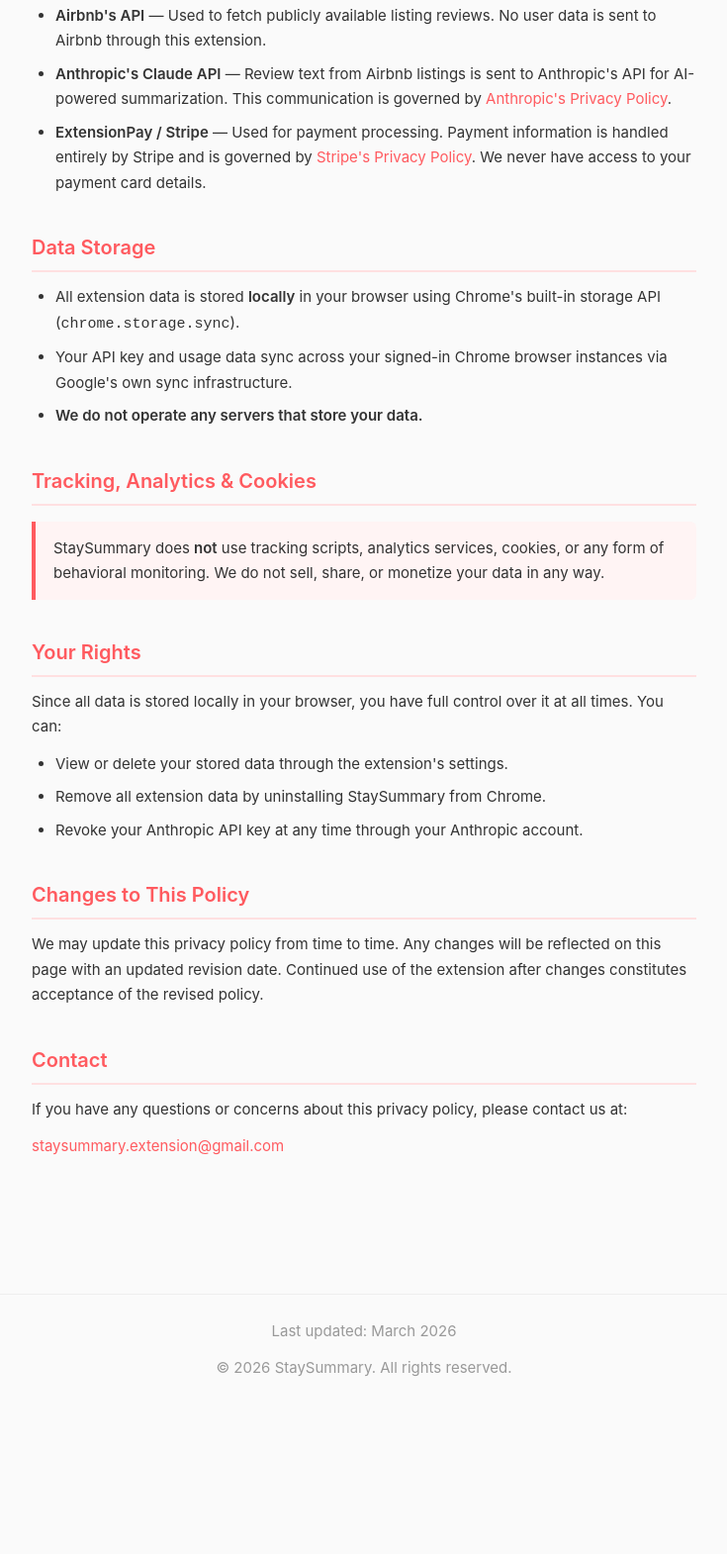
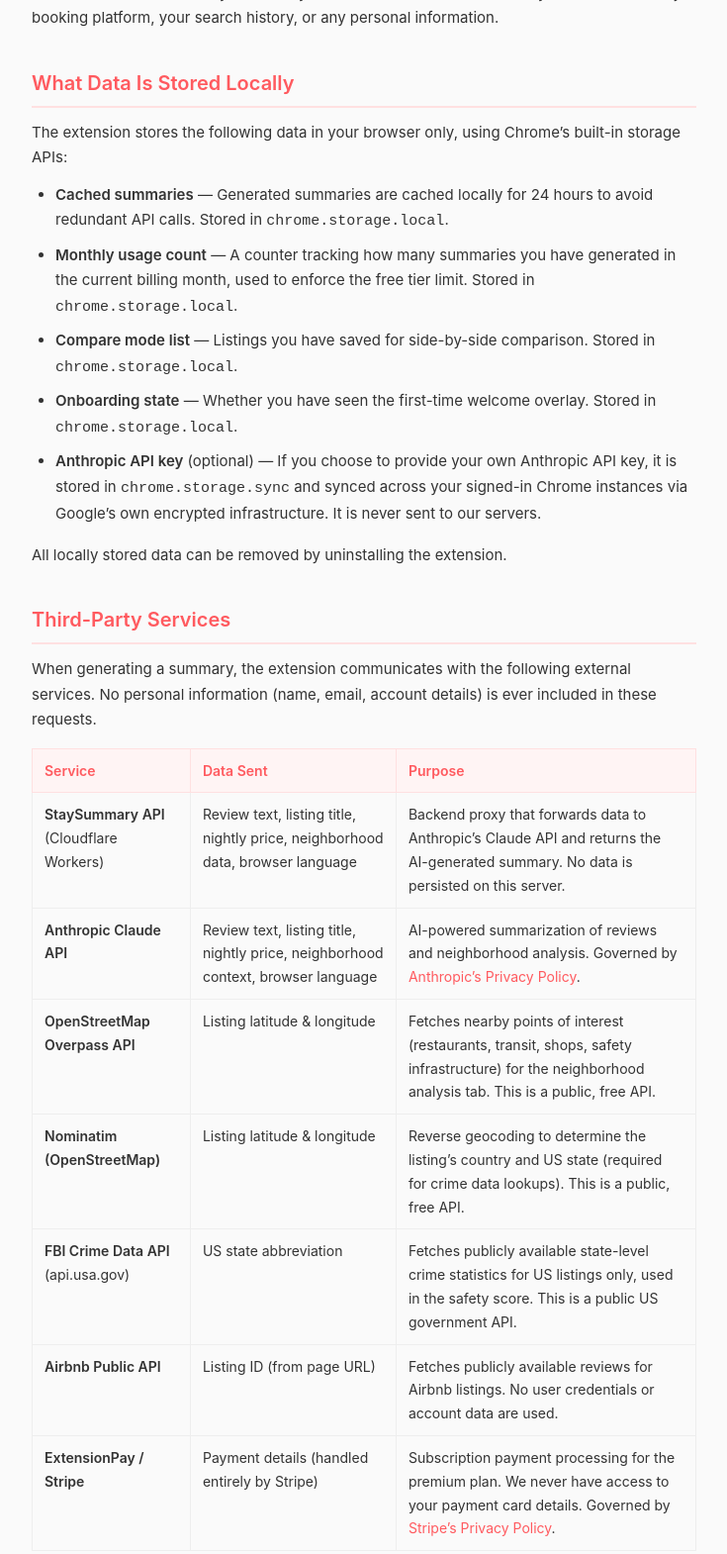
Before and after one commit to broadben/staysummary-privacy, a plain HTML site: page index.html in a window 1280 px wide. Shown: the part 858-2428 px from the top of the page at 99% size, without its empty margins (272-1007 px from the left). Before the commit the page ends 2289 px from the top, so only its background shows below. Drawn offline with Linux system fonts and the light colour scheme.

Commit message:
Update privacy policy for multi-platform app (v1.2)

```diff
--- a/index.html
+++ b/index.html
@@ -91,6 +91,32 @@
             font-size: 15px;
         }
 
+        table {
+            width: 100%;
+            border-collapse: collapse;
+            font-size: 14px;
+            margin: 16px 0;
+        }
+
+        th {
+            background-color: #fff4f4;
+            color: #FF5A5F;
+            text-align: left;
+            padding: 10px 12px;
+            border: 1px solid #ffe0e1;
+            font-weight: 600;
+        }
+
+        td {
+            padding: 10px 12px;
+            border: 1px solid #eee;
+            vertical-align: top;
+        }
+
+        tr:nth-child(even) td {
+            background-color: #fafafa;
+        }
+
         footer {
             text-align: center;
             padding: 24px 20px;
@@ -102,45 +128,94 @@
 </head>
 <body>
     <header>
-        <h1>StaySummary - Airbnb Review Summarizer</h1>
+        <h1>StaySummary</h1>
         <p>Privacy Policy</p>
     </header>
 
     <main>
         <section>
             <h2>Introduction</h2>
-            <p>StaySummary is a Chrome extension that summarizes Airbnb listing reviews using AI. We are committed to protecting your privacy. This policy explains what data the extension accesses, how it is handled, and what third-party services are involved.</p>
+            <p>StaySummary is a Chrome extension that uses AI to summarize accommodation reviews across major booking platforms including Airbnb, Booking.com, Vrbo, Expedia, Hotels.com, TripAdvisor, and Agoda. We are committed to protecting your privacy.</p>
+            <p>This policy explains what data the extension accesses, how it is processed, and which third-party services are involved.</p>
             <div class="highlight">
-                <strong>In short:</strong> We do not collect, store, or transmit any personal information to our servers. All data stays in your browser.
+                <strong>In short:</strong> We do not collect, store, or sell any personal information. Review and location data from listing pages is sent to AI and mapping services solely to generate summaries &mdash; it is not stored on our servers.
             </div>
         </section>
 
         <section>
-            <h2>Data We Collect</h2>
+            <h2>What Data the Extension Accesses</h2>
+            <p>When you click &ldquo;Summarize&rdquo; on a supported listing page, the extension reads the following information directly from that page:</p>
             <ul>
-                <li><strong>Anthropic API Key</strong> &mdash; If you provide your own API key, it is stored locally in your browser using <code>chrome.storage.sync</code>. It is never sent to our servers.</li>
-                <li><strong>Monthly Usage Count</strong> &mdash; A simple counter tracking how many summaries you have generated in the current month. This is stored locally via <code>chrome.storage.sync</code> for the sole purpose of enforcing usage limits.</li>
+                <li><strong>Listing reviews</strong> &mdash; Guest review text visible on the page (or fetched via the platform&rsquo;s public API for Airbnb).</li>
+                <li><strong>Listing title and nightly price</strong> &mdash; Used to provide context in the AI summary.</li>
+                <li><strong>Listing coordinates (latitude/longitude)</strong> &mdash; Extracted from page metadata or map links to enable neighborhood and safety analysis.</li>
             </ul>
-            <p>We do <strong>not</strong> collect any personal information such as your name, email address, browsing history, or any other identifying data.</p>
+            <p>None of this data is tied to your identity. The extension does <strong>not</strong> access your account on any booking platform, your search history, or any personal information.</p>
         </section>
 
         <section>
-            <h2>External Services</h2>
-            <p>StaySummary interacts with the following third-party services:</p>
+            <h2>What Data Is Stored Locally</h2>
+            <p>The extension stores the following data in your browser only, using Chrome&rsquo;s built-in storage APIs:</p>
             <ul>
-                <li><strong>Airbnb's API</strong> &mdash; Used to fetch publicly available listing reviews. No user data is sent to Airbnb through this extension.</li>
-                <li><strong>Anthropic's Claude API</strong> &mdash; Review text from Airbnb listings is sent to Anthropic's API for AI-powered summarization. This communication is governed by <a href="https://www.anthropic.com/privacy" target="_blank" rel="noopener">Anthropic's Privacy Policy</a>.</li>
-                <li><strong>ExtensionPay / Stripe</strong> &mdash; Used for payment processing. Payment information is handled entirely by Stripe and is governed by <a href="https://stripe.com/privacy" target="_blank" rel="noopener">Stripe's Privacy Policy</a>. We never have access to your payment card details.</li>
+                <li><strong>Cached summaries</strong> &mdash; Generated summaries are cached locally for 24 hours to avoid redundant API calls. Stored in <code>chrome.storage.local</code>.</li>
+                <li><strong>Monthly usage count</strong> &mdash; A counter tracking how many summaries you have generated in the current billing month, used to enforce the free tier limit. Stored in <code>chrome.storage.local</code>.</li>
+                <li><strong>Compare mode list</strong> &mdash; Listings you have saved for side-by-side comparison. Stored in <code>chrome.storage.local</code>.</li>
+                <li><strong>Onboarding state</strong> &mdash; Whether you have seen the first-time welcome overlay. Stored in <code>chrome.storage.local</code>.</li>
+                <li><strong>Anthropic API key</strong> (optional) &mdash; If you choose to provide your own Anthropic API key, it is stored in <code>chrome.storage.sync</code> and synced across your signed-in Chrome instances via Google&rsquo;s own encrypted infrastructure. It is never sent to our servers.</li>
             </ul>
+            <p>All locally stored data can be removed by uninstalling the extension.</p>
         </section>
 
         <section>
-            <h2>Data Storage</h2>
-            <ul>
-                <li>All extension data is stored <strong>locally</strong> in your browser using Chrome's built-in storage API (<code>chrome.storage.sync</code>).</li>
-                <li>Your API key and usage data sync across your signed-in Chrome browser instances via Google's own sync infrastructure.</li>
-                <li><strong>We do not operate any servers that store your data.</strong></li>
-            </ul>
+            <h2>Third-Party Services</h2>
+            <p>When generating a summary, the extension communicates with the following external services. No personal information (name, email, account details) is ever included in these requests.</p>
+
+            <table>
+                <thead>
+                    <tr>
+                        <th>Service</th>
+                        <th>Data Sent</th>
+                        <th>Purpose</th>
+                    </tr>
+                </thead>
+                <tbody>
+                    <tr>
+                        <td><strong>StaySummary API</strong><br>(Cloudflare Workers)</td>
+                        <td>Review text, listing title, nightly price, neighborhood data, browser language</td>
+                        <td>Backend proxy that forwards data to Anthropic&rsquo;s Claude API and returns the AI-generated summary. No data is persisted on this server.</td>
+                    </tr>
+                    <tr>
+                        <td><strong>Anthropic Claude API</strong></td>
+                        <td>Review text, listing title, nightly price, neighborhood context, browser language</td>
+                        <td>AI-powered summarization of reviews and neighborhood analysis. Governed by <a href="https://www.anthropic.com/privacy" target="_blank" rel="noopener">Anthropic&rsquo;s Privacy Policy</a>.</td>
+                    </tr>
+                    <tr>
+                        <td><strong>OpenStreetMap Overpass API</strong></td>
+                        <td>Listing latitude &amp; longitude</td>
+                        <td>Fetches nearby points of interest (restaurants, transit, shops, safety infrastructure) for the neighborhood analysis tab. This is a public, free API.</td>
+                    </tr>
+                    <tr>
+                        <td><strong>Nominatim (OpenStreetMap)</strong></td>
+                        <td>Listing latitude &amp; longitude</td>
+                        <td>Reverse geocoding to determine the listing&rsquo;s country and US state (required for crime data lookups). This is a public, free API.</td>
+                    </tr>
+                    <tr>
+                        <td><strong>FBI Crime Data API</strong><br>(api.usa.gov)</td>
+                        <td>US state abbreviation</td>
+                        <td>Fetches publicly available state-level crime statistics for US listings only, used in the safety score. This is a public US government API.</td>
+                    </tr>
+                    <tr>
+                        <td><strong>Airbnb Public API</strong></td>
+                        <td>Listing ID (from page URL)</td>
+                        <td>Fetches publicly available reviews for Airbnb listings. No user credentials or account data are used.</td>
+                    </tr>
+                    <tr>
+                        <td><strong>ExtensionPay / Stripe</strong></td>
+                        <td>Payment details (handled entirely by Stripe)</td>
+                        <td>Subscription payment processing for the premium plan. We never have access to your payment card details. Governed by <a href="https://stripe.com/privacy" target="_blank" rel="noopener">Stripe&rsquo;s Privacy Policy</a>.</td>
+                    </tr>
+                </tbody>
+            </table>
         </section>
 
         <section>
@@ -151,12 +226,12 @@
         </section>
 
         <section>
-            <h2>Your Rights</h2>
-            <p>Since all data is stored locally in your browser, you have full control over it at all times. You can:</p>
+            <h2>Your Rights &amp; Control</h2>
+            <p>Since all personal data is stored locally in your browser, you have full control at all times:</p>
             <ul>
-                <li>View or delete your stored data through the extension's settings.</li>
                 <li>Remove all extension data by uninstalling StaySummary from Chrome.</li>
-                <li>Revoke your Anthropic API key at any time through your Anthropic account.</li>
+                <li>Clear cached summaries through Chrome&rsquo;s extension storage settings.</li>
+                <li>Revoke your Anthropic API key at any time through your <a href="https://console.anthropic.com" target="_blank" rel="noopener">Anthropic account</a>.</li>
             </ul>
         </section>
 
```
